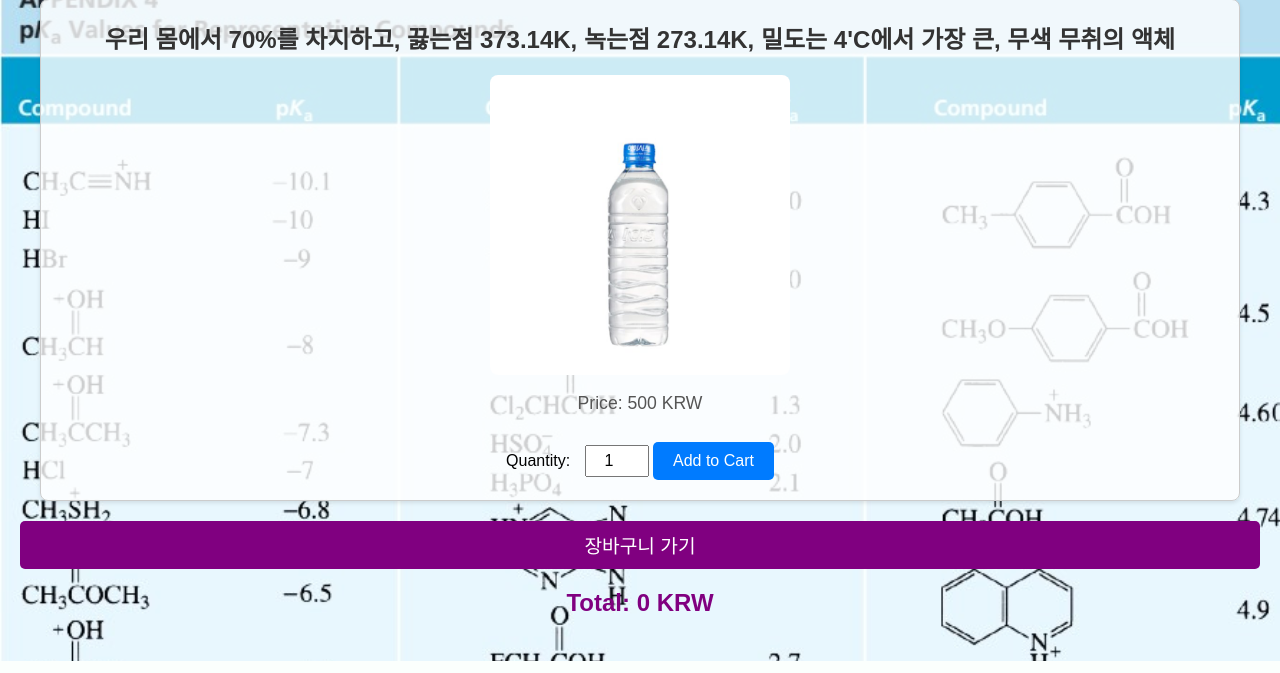
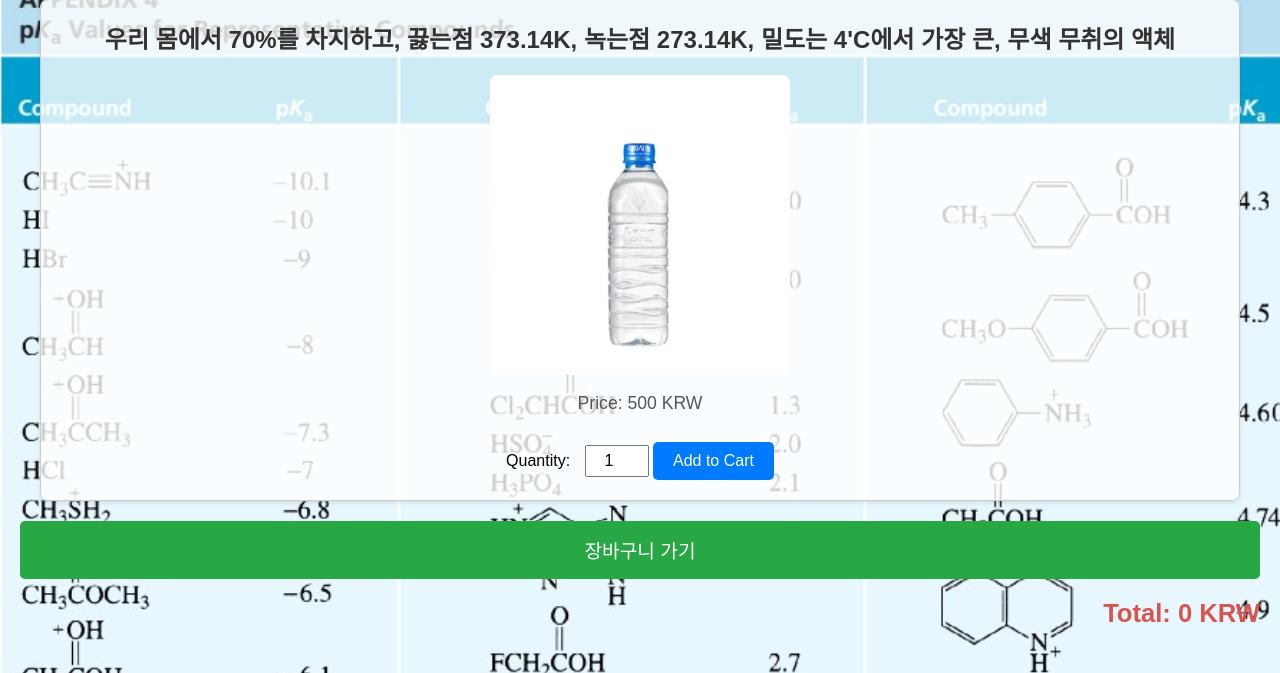
Before and after one commit to kimd0h00n/external, a Flask app: page / in a window 1280 px wide. Shown: the part 3284-3957 px from the top of the page. Run offline with Flask 2, Linux system fonts and the light colour scheme.

Commit message:
Update index.html

```diff
--- a/templates/index.html
+++ b/templates/index.html
@@ -14,7 +14,7 @@
             font-family: Arial, sans-serif;
         }
         h1 {
-            color: purple;
+            color: blue;
             text-align: center;
             font-size: 3em;
             text-shadow: 2px 2px 4px rgba(0, 0, 0, 0.5);
@@ -34,24 +34,6 @@
             max-width: 100%;
             height: auto;
             border-radius: 8px;
-        }
-        .cart-button, button {
-            background-color: purple;
-            color: white;
-            border: none;
-            padding: 10px 20px;
-            border-radius: 5px;
-            cursor: pointer;
-        }
-        .cart-button:hover, button:hover {
-            background-color: darkpurple;
-        }
-        .total-price {
-            text-align: center;
-            font-size: 1.5em;
-            color: purple;
-            font-weight: bold;
-            margin-top: 20px;
         }
     </style>
 </head>
```
